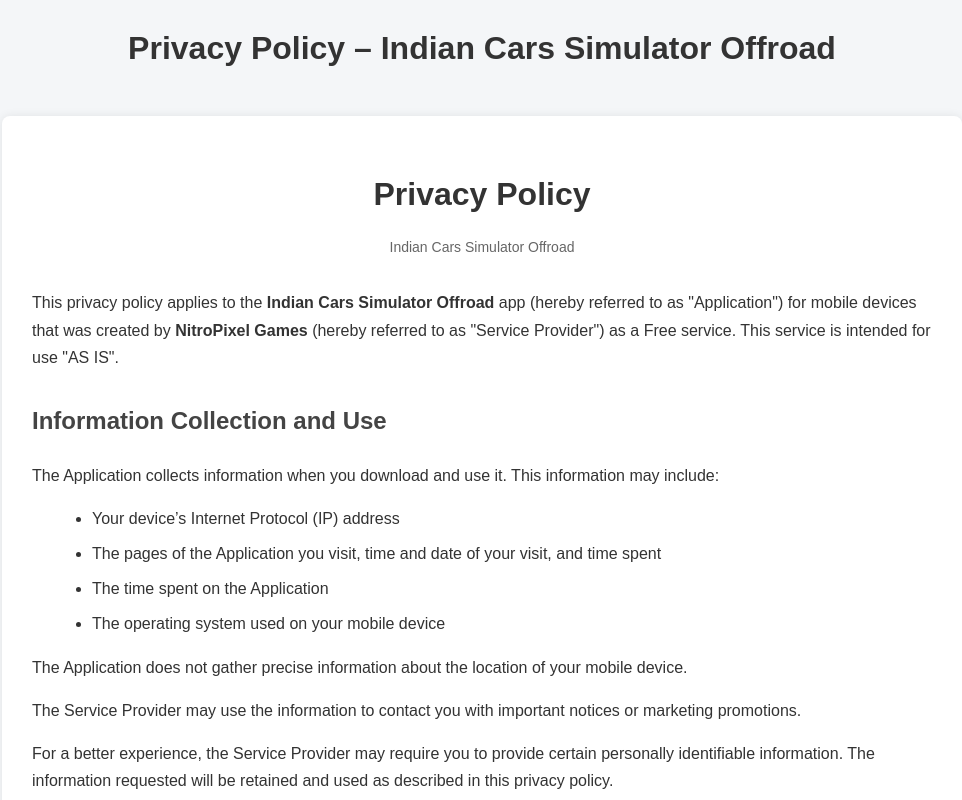
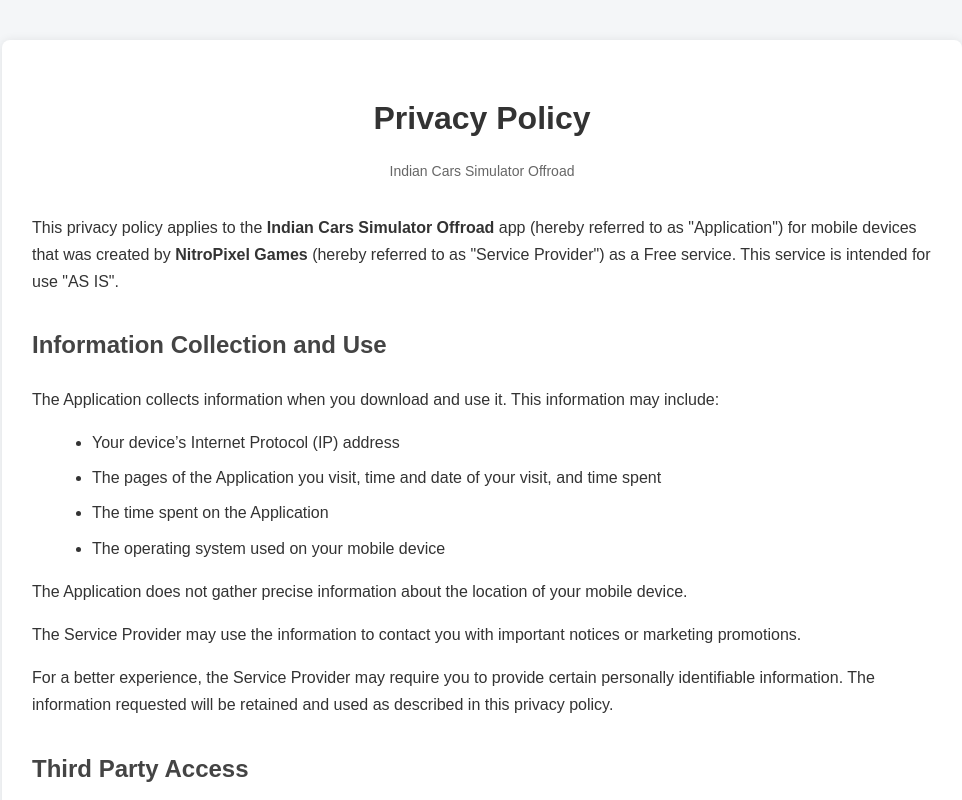
Before and after one commit to nitropixelgames001-oss/privacy-policy, a plain HTML site: page index.html in a window 1280 px wide. Shown: the top 800 px of the page, without its empty margins (158-1120 px from the left). Drawn offline with Linux system fonts and the light colour scheme.

Commit message:
Update index.html

```diff
--- a/index.html
+++ b/index.html
@@ -2,7 +2,7 @@
 <html lang="en">
 <head>
   <meta charset="UTF-8">
-  <h1>Privacy Policy – Indian Cars Simulator Offroad</h1>
+  <title>Privacy Policy – Indian Cars Simulator Offroad</title>
   <meta name="viewport" content="width=device-width, initial-scale=1.0">
 
   <style>
```
Lines whose indentation alone changed are shown as unchanged.
